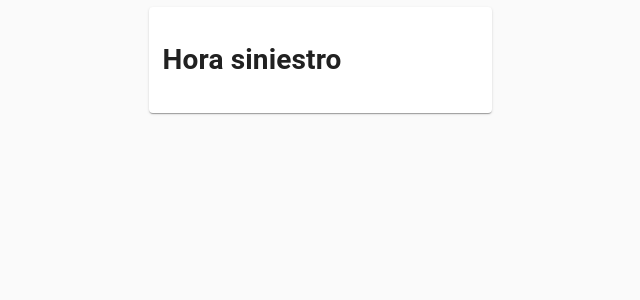
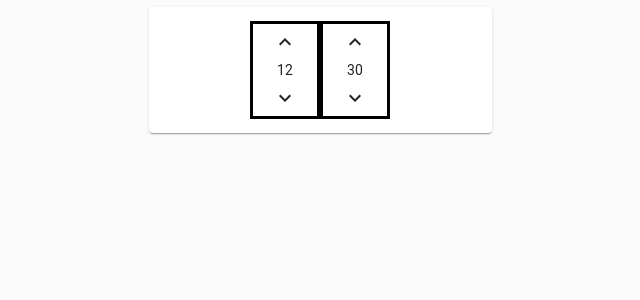
Before and after one commit to aronysalvador/AdmisionFront, a React (Create React App) app: page / in a window 1280 px wide. Shown: the top 300 px of the page, without its empty margins (320-960 px from the left). Built offline with nearby package versions, Linux system fonts and the light colour scheme.

Commit message:
Maquetear componente hora

```diff
--- a/src/components/HoraSiniestro/HoraSiniestro.jsx
+++ b/src/components/HoraSiniestro/HoraSiniestro.jsx
@@ -1,10 +1,54 @@
 import React, { useState, useEffect } from "react";
-
+import { Grid, Button } from "@material-ui/core";
+import { KeyboardArrowDown, KeyboardArrowUp } from "@material-ui/icons";
 const HoraSiniestro = () => {
   return (
-    <div>
-      <h1>Hora siniestro</h1>
-    </div>
+    <Grid container direction="row" justify="center" alignItems="center">
+      <Grid
+        item
+        style={{
+          borderColor: "black",
+          borderStyle: "solid",
+          borderSpacing: "2px",
+        }}
+      >
+        <div>
+          <Button variant="text">
+            <KeyboardArrowUp />
+          </Button>
+        </div>
+
+        <div style={{ textAlign: "center" }}>12</div>
+
+        <div>
+          <Button variant="text">
+            <KeyboardArrowDown />
+          </Button>
+        </div>
+      </Grid>
+      <Grid
+        item
+        style={{
+          borderColor: "black",
+          borderStyle: "solid",
+          borderSpacing: "2px",
+        }}
+      >
+        <div>
+          <Button variant="text">
+            <KeyboardArrowUp />
+          </Button>
+        </div>
+
+        <div style={{ textAlign: "center" }}>30</div>
+
+        <div>
+          <Button variant="text">
+            <KeyboardArrowDown />
+          </Button>
+        </div>
+      </Grid>
+    </Grid>
   );
 };
 
```
